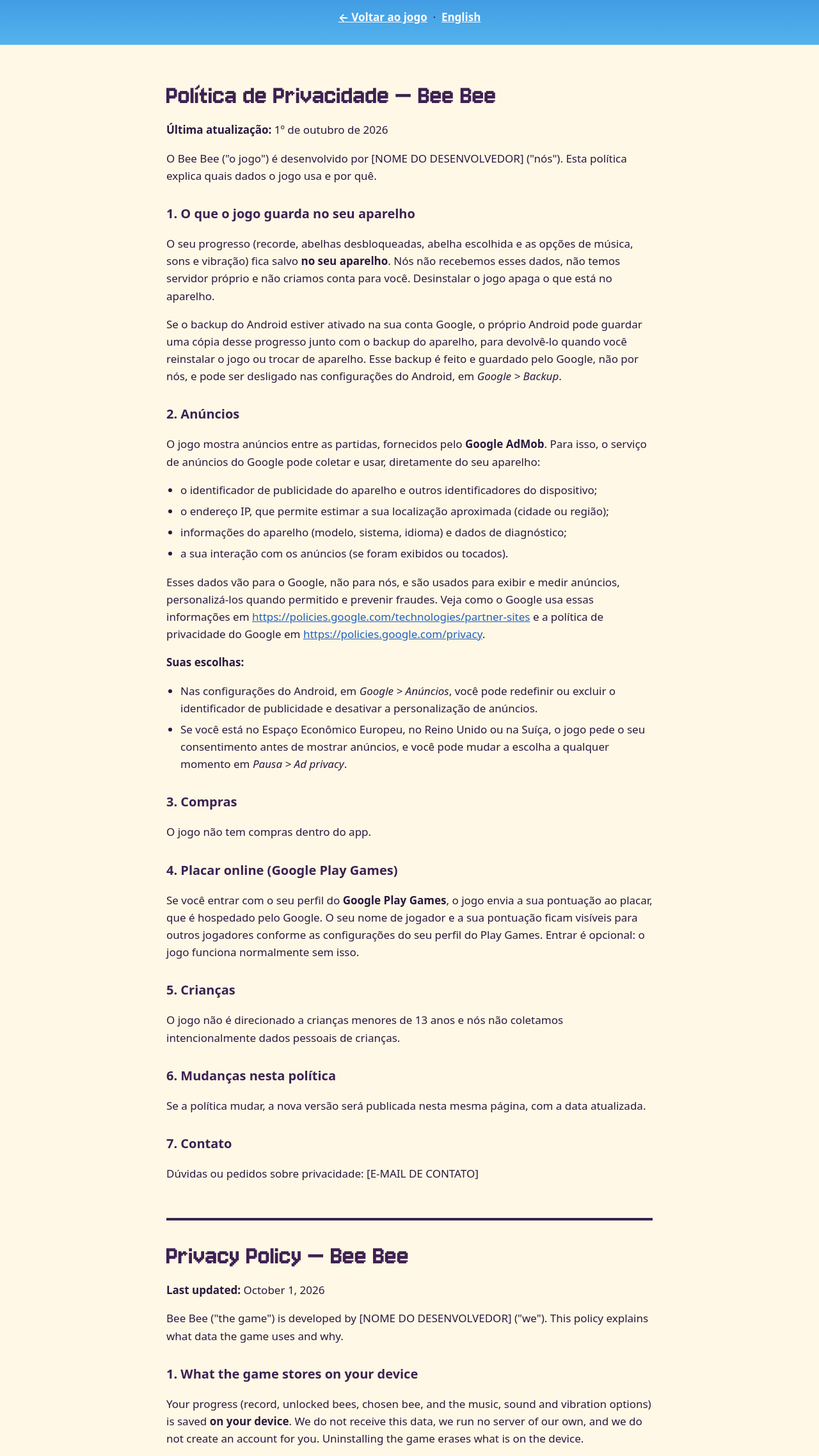
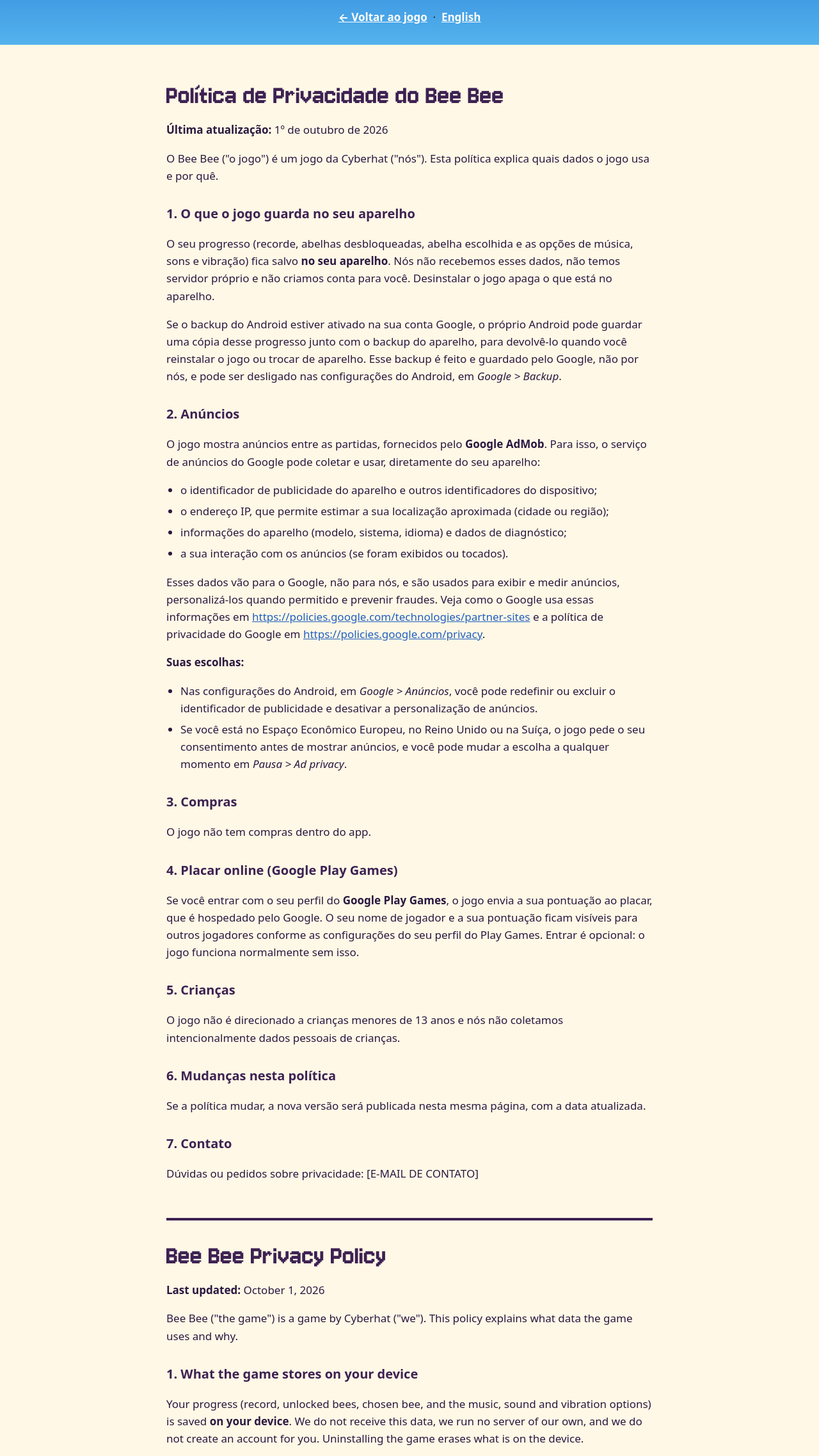
Before and after one commit to costanoy/bee-bee, a plain HTML site: page site/privacidade.html in a window 1280 px wide. Shown: the part 138-2413 px from the top of the page at 64% size. Drawn offline with Linux system fonts and the light colour scheme.

Commit message:
Take the em dashes out of the site
Co-Authored-By: Claude Opus 5.5 <noreply@anthropic.com>

```diff
--- a/site/privacidade.html
+++ b/site/privacidade.html
@@ -3,7 +3,7 @@
 <head>
 <meta charset="utf-8">
 <meta name="viewport" content="width=device-width, initial-scale=1">
-<title>Bee Bee — Política de Privacidade / Privacy Policy</title>
+<title>Bee Bee: Política de Privacidade / Privacy Policy</title>
 <meta name="robots" content="index, follow">
 <link rel="icon" href="assets/favicon.png">
 <style>
@@ -29,9 +29,9 @@ li { margin: 6px 0; }
   <p><a href="./">&larr; Voltar ao jogo</a> &nbsp;·&nbsp; <a href="#english">English</a></p>
 </header>
 <main>
-<h1>Política de Privacidade — Bee Bee</h1>
+<h1>Política de Privacidade do Bee Bee</h1>
 <p><strong>Última atualização:</strong> 1º de outubro de 2026</p>
-<p>O Bee Bee ("o jogo") é desenvolvido por [NOME DO DESENVOLVEDOR] ("nós"). Esta política explica quais dados o jogo usa e por quê.</p>
+<p>O Bee Bee ("o jogo") é um jogo da Cyberhat ("nós"). Esta política explica quais dados o jogo usa e por quê.</p>
 <h2>1. O que o jogo guarda no seu aparelho</h2>
 <p>O seu progresso (recorde, abelhas desbloqueadas, abelha escolhida e as opções de música, sons e vibração) fica salvo <strong>no seu aparelho</strong>. Nós não recebemos esses dados, não temos servidor próprio e não criamos conta para você. Desinstalar o jogo apaga o que está no aparelho.</p>
 <p>Se o backup do Android estiver ativado na sua conta Google, o próprio Android pode guardar uma cópia desse progresso junto com o backup do aparelho, para devolvê-lo quando você reinstalar o jogo ou trocar de aparelho. Esse backup é feito e guardado pelo Google, não por nós, e pode ser desligado nas configurações do Android, em <em>Google &gt; Backup</em>.</p>
@@ -52,9 +52,9 @@ li { margin: 6px 0; }
 <h2>7. Contato</h2>
 <p>Dúvidas ou pedidos sobre privacidade: [E-MAIL DE CONTATO]</p>
 <hr id="english">
-<h1>Privacy Policy — Bee Bee</h1>
+<h1>Bee Bee Privacy Policy</h1>
 <p><strong>Last updated:</strong> October 1, 2026</p>
-<p>Bee Bee ("the game") is developed by [NOME DO DESENVOLVEDOR] ("we"). This policy explains what data the game uses and why.</p>
+<p>Bee Bee ("the game") is a game by Cyberhat ("we"). This policy explains what data the game uses and why.</p>
 <h2>1. What the game stores on your device</h2>
 <p>Your progress (record, unlocked bees, chosen bee, and the music, sound and vibration options) is saved <strong>on your device</strong>. We do not receive this data, we run no server of our own, and we do not create an account for you. Uninstalling the game erases what is on the device.</p>
 <p>If Android backup is turned on for your Google account, Android itself may keep a copy of this progress with the device's backup, to give it back when you reinstall the game or change devices. That backup is made and stored by Google, not by us, and can be turned off in Android settings, under <em>Google &gt; Backup</em>.</p>
```
Also changed, not shown: site/index.html (+1 -1 lines), 3 other files.
